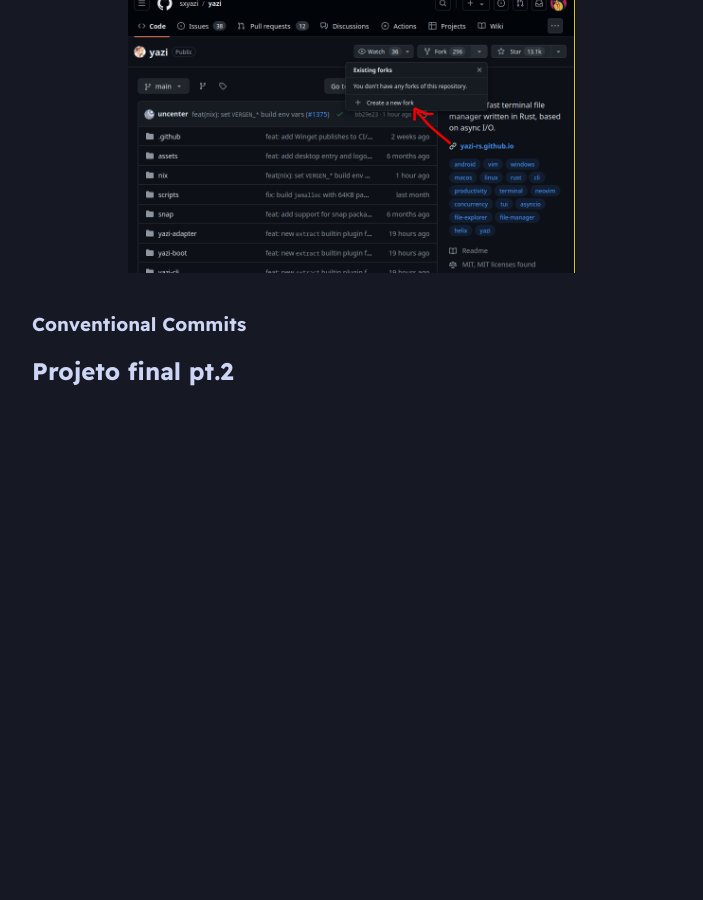
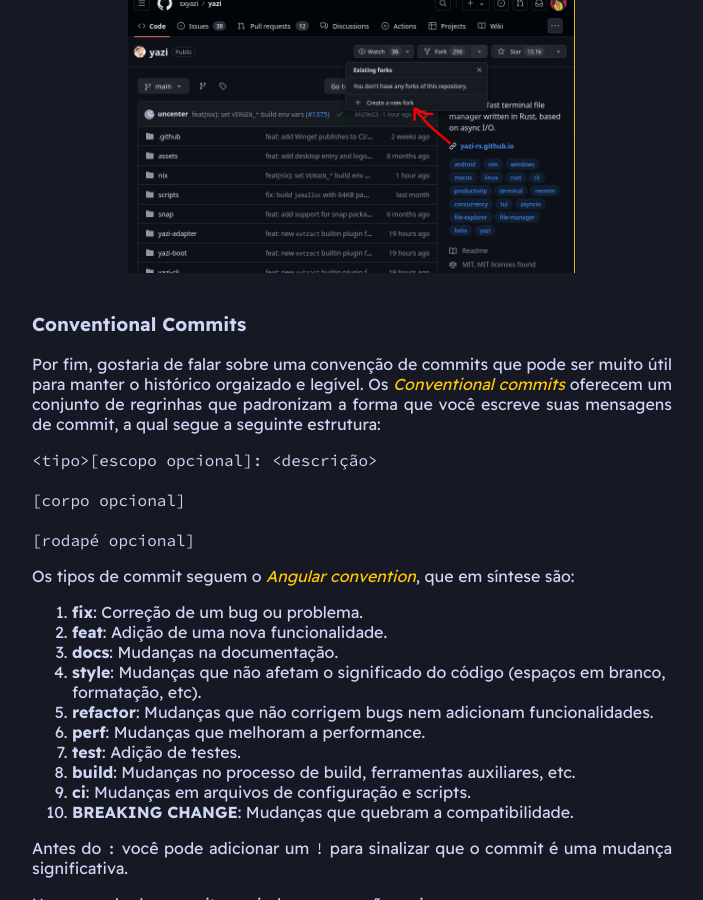
Before and after one commit to PETCC-UFRN/minicurso-linux-git, a Jekyll site: the page built from quintoDia.md, in a window 1280 px wide and 900 px high, scrolled down 6369 px. Shown: the whole window, without its empty margins (288-991 px from the left). Built offline with Jekyll 4.4.1, drawn with Linux system fonts in a browser that asks for light colours; before the commit the page ends 6774 px from its top, so only the background shows below that; some of the changed text lies outside the part shown.

Commit message:
feat(quinto dia): convetional commits

````diff
--- a/quintoDia.md
+++ b/quintoDia.md
@@ -210,4 +210,40 @@
 
 ### Conventional Commits
 
+Por fim, gostaria de falar sobre uma convenção de commits que pode ser muito útil para manter o histórico
+orgaizado e legível. Os [*Conventional commits*](https://www.conventionalcommits.org/en/v1.0.0/) oferecem
+um conjunto de regrinhas que padronizam a forma que você escreve suas mensagens de commit, a qual segue a
+seguinte estrutura:
+
+```plaintext
+<tipo>[escopo opcional]: <descrição>
+
+[corpo opcional]
+
+[rodapé opcional]
+```
+
+Os tipos de commit seguem o [*Angular convention*](https://github.com/angular/angular/blob/22b96b9/CONTRIBUTING.md#-commit-message-guidelines), que em síntese são:
+
+1. **fix**: Correção de um bug ou problema.
+2. **feat**: Adição de uma nova funcionalidade.
+3. **docs**: Mudanças na documentação.
+4. **style**: Mudanças que não afetam o significado do código (espaços em branco, formatação, etc).
+5. **refactor**: Mudanças que não corrigem bugs nem adicionam funcionalidades.
+6. **perf**: Mudanças que melhoram a performance.
+7. **test**: Adição de testes.
+8. **build**: Mudanças no processo de build, ferramentas auxiliares, etc.
+9. **ci**: Mudanças em arquivos de configuração e scripts.
+10. **BREAKING CHANGE**: Mudanças que quebram a compatibilidade.
+
+Antes do `:` você pode adicionar um `!` para sinalizar que o commit é uma mudança significativa.
+
+Um exemplo de commit seguindo a convenção seria:
+
+```plaintext
+feat: allow provided config object to extend other configs
+
+BREAKING CHANGE: `extends` key in config file is now used for extending other config files
+```
+
 ## Projeto final pt.2
````
